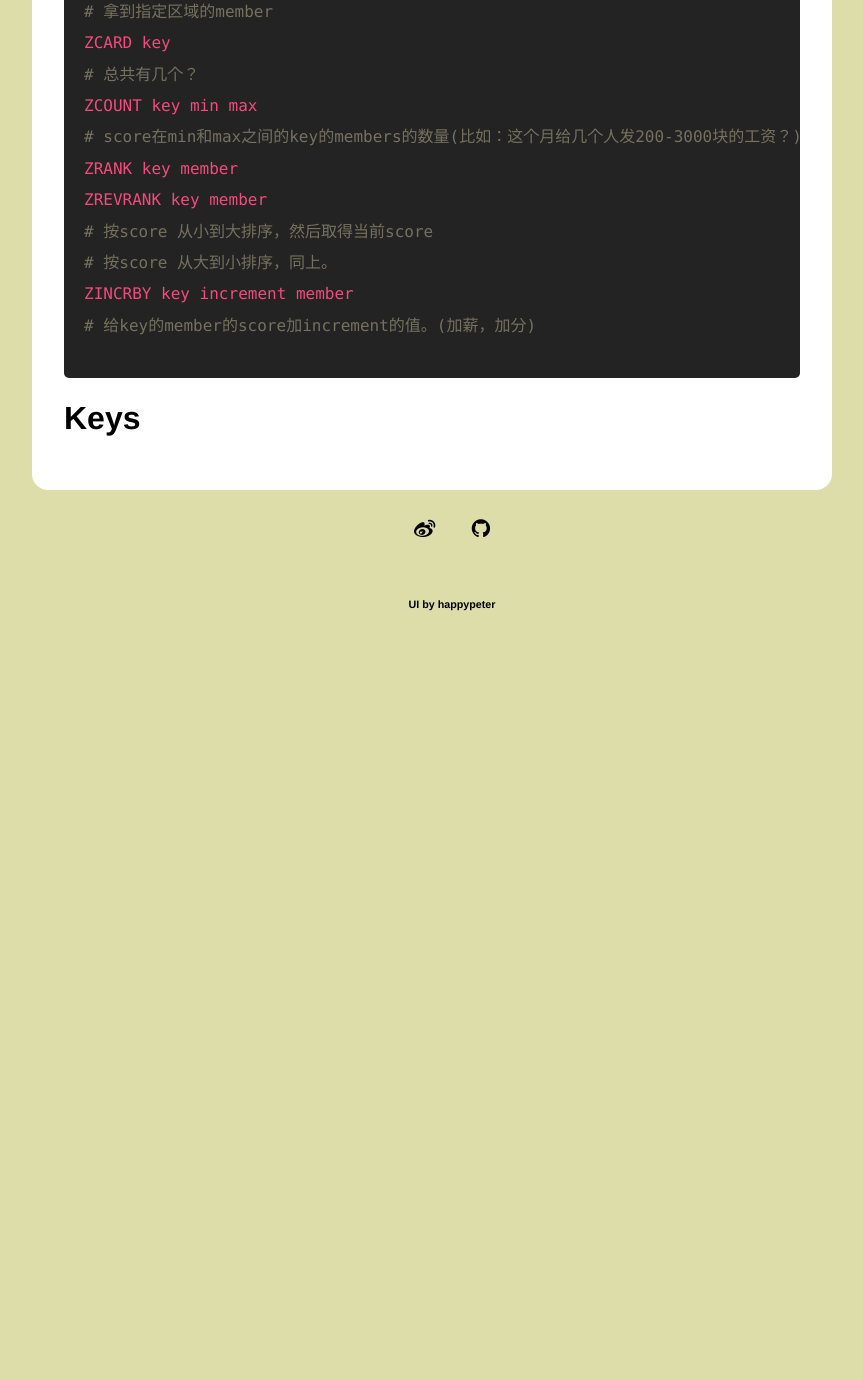
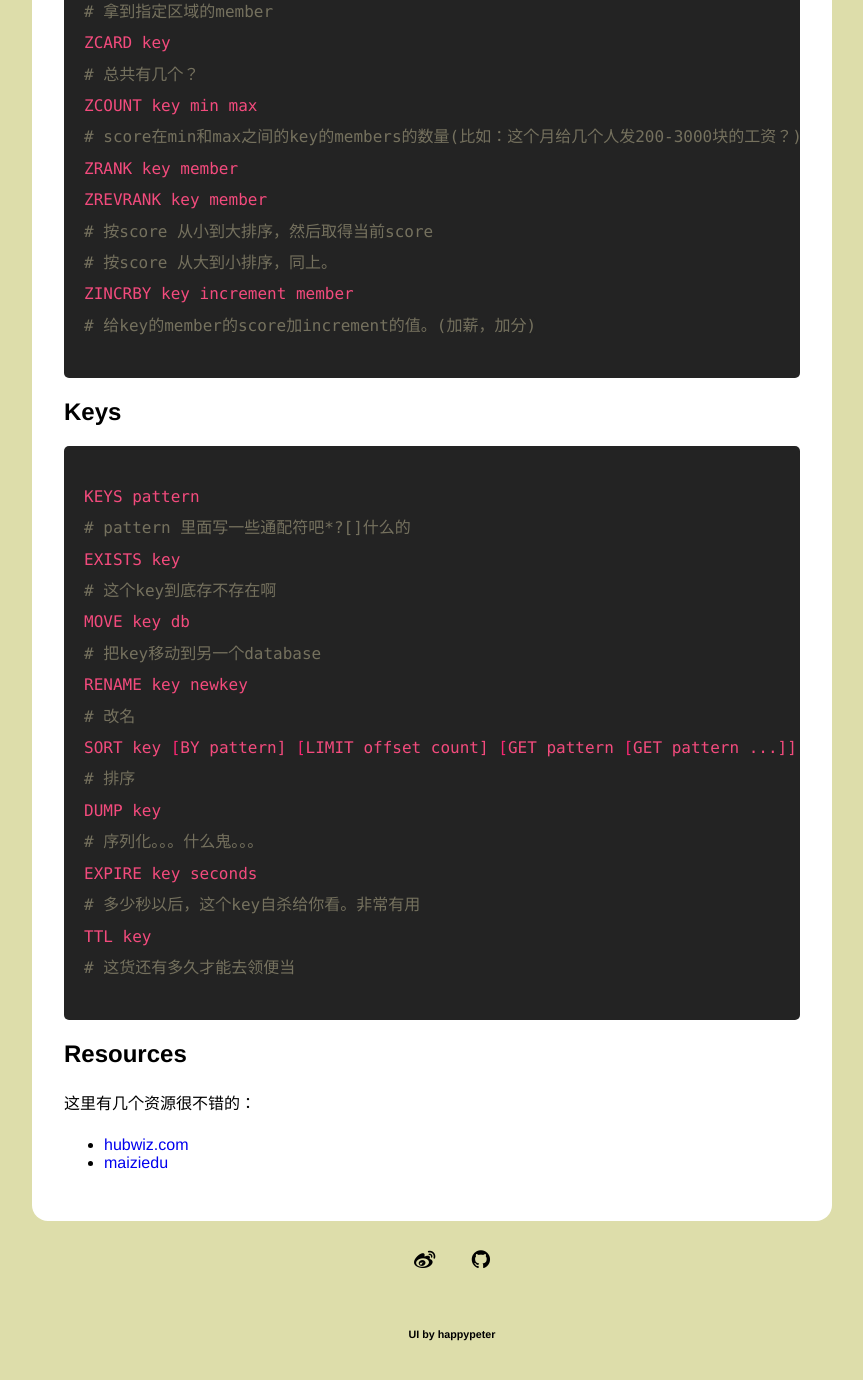
Before and after one commit to AnnatarHe/AnnatarHe.github.io, a Jekyll site: the page built from _posts/2015-07-25-Redis-notes.md, in a window 1280 px wide and 1400 px high, scrolled down 6233 px. Shown: the top 1380 px of the window, without its empty margins (208-1071 px from the left). Built offline with Jekyll 4.4.1, drawn with Linux system fonts in a browser that asks for light colours; nearby versions of some CDN libraries; comment, search, counter and statistics services are not loaded; before the commit the page ends 6902 px from its top, so only the background shows below that.

Commit message:
Add some resources about redis

```diff
--- a/_posts/2015-07-25-Redis-notes.md
+++ b/_posts/2015-07-25-Redis-notes.md
@@ -203,4 +203,30 @@ ZINCRBY key increment member
 # 给key的member的score加increment的值。(加薪，加分)
 {% endhighlight %}
 
-# Keys
+## Keys
+
+{% highlight bash %}
+KEYS pattern
+# pattern 里面写一些通配符吧*?[]什么的
+EXISTS key
+# 这个key到底存不存在啊
+MOVE key db
+# 把key移动到另一个database
+RENAME key newkey
+# 改名
+SORT key [BY pattern] [LIMIT offset count] [GET pattern [GET pattern ...]] [ASC | DESC] [ALPHA] [STORE destination]
+# 排序
+DUMP key
+# 序列化。。。什么鬼。。。
+EXPIRE key seconds
+# 多少秒以后，这个key自杀给你看。非常有用
+TTL key
+# 这货还有多久才能去领便当
+{% endhighlight %}
+
+## Resources
+
+这里有几个资源很不错的：
+
+* [hubwiz.com](http://www.hubwiz.com/course/55473be8ebfde9b5591bb813/)
+* [maiziedu](http://www.maiziedu.com/course/others/337-5920/)
```
